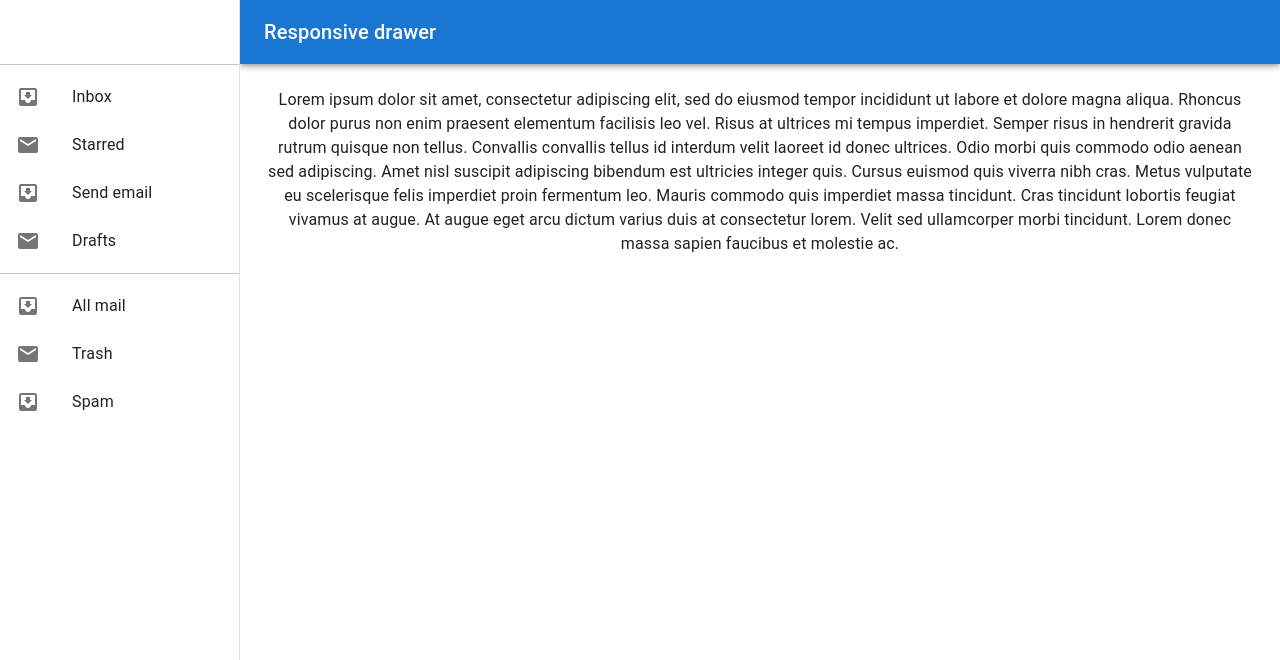
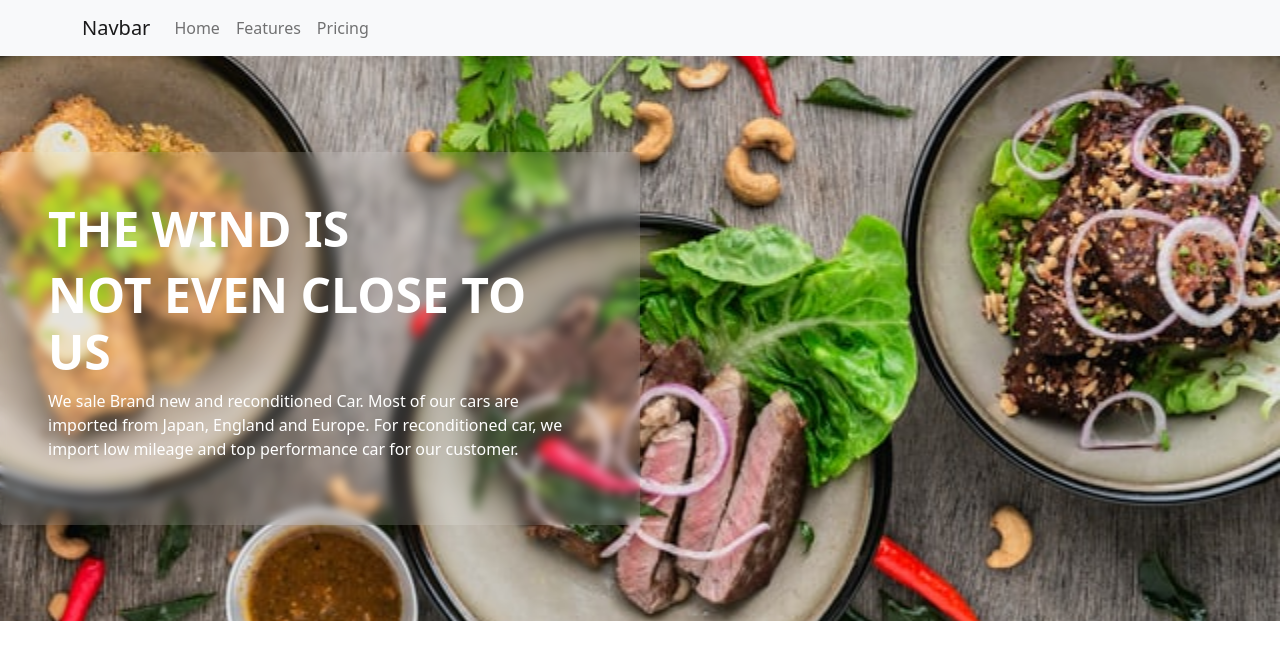
Before and after one commit to rokibulslam/online-food-delivery-frontend, a React (Create React App) app: page / in a window 1280 px wide. Shown: the top 660 px of the page. Built offline with nearby package versions, Linux system fonts and the light colour scheme; the HTML template or start-up script is replaced by a standard one.

Commit message:
cover image

```diff
--- a/src/App.js
+++ b/src/App.js
@@ -1,11 +1,12 @@
 import logo from './logo.svg';
 import './App.css';
 import UserDashboard from './Pages/Dashboard/UserDashboard/UserDashboard';
+import Home from './Pages/Home/Home/Home';
 
 function App() {
   return (
     <div className="App">
-      <UserDashboard></UserDashboard>
+      <Home></Home>
     </div>
   );
 }
--- /dev/null
+++ b/src/Pages/Home/Banner/Banner.css
@@ -0,0 +1,28 @@
+.banner{
+    background-image: url('../../../../Images/cover.jpg');
+    background-position: center center;
+    background-size: cover;
+
+    background-repeat: no-repeat;
+    overflow: hidden;
+
+}
+
+.form-banner {
+    background-color: rgba(255, 255, 255, .15);
+    backdrop-filter: blur(5px);
+}
+.h1-tag{
+    font-size: 3em;
+    color: white;
+    font-weight: bolder;
+}
+.about-btn{
+    color: white;
+    background-color: red;
+    border: 0px;
+    border-radius: 10px;
+    padding: 10px 40px 10px 40px;
+
+
+}
--- /dev/null
+++ b/src/Pages/Home/Banner/Banner.js
@@ -0,0 +1,26 @@
+import React from 'react';
+import Button from "@restart/ui/esm/Button";
+import { NavLink } from "react-router-dom";
+
+import "./Banner.css";
+const Banner = () => {
+    return (
+      <div className="banner py-5">
+
+
+            <div className="col-md-6 align-content-start d-flex flex-column align-items-start form-banner my-5 p-5 rounded">
+              <h1 className="h1-tag text-start">THE WIND IS</h1>
+              <h1 className="h1-tag text-start">NOT EVEN CLOSE TO US</h1>
+              <p className="text-white text-start">
+                We sale Brand new and reconditioned Car. Most of our cars are
+                imported from Japan, England and Europe. For reconditioned car,
+                we import low mileage and top performance car for our customer.
+              </p>
+            </div>
+          </div>
+
+
+    );
+};
+
+export default Banner;
--- /dev/null
+++ b/src/Pages/Home/Home/Home.js
@@ -0,0 +1,14 @@
+import React from 'react';
+import Banner from '../Banner/Banner';
+import Navigation from '../Navigation/Navigation';
+
+const Home = () => {
+    return (
+        <div>
+            <Navigation></Navigation>
+            <Banner></Banner>
+        </div>
+    );
+};
+
+export default Home;
--- /dev/null
+++ b/src/Pages/Home/Navigation/Navigation.css
@@ -0,0 +1,9 @@
+.nav-bg{
+    background-color: #00331E;
+    border-bottom: 2px solid #00EB89;
+
+
+}
+.nav-text-color{
+    color: #00EB89;
+}
--- /dev/null
+++ b/src/Pages/Home/Navigation/Navigation.js
@@ -0,0 +1,24 @@
+import React from "react";
+import { Container, Nav, Navbar} from "react-bootstrap";
+import { NavLink } from "react-router-dom";
+import "./Navigation.css";
+
+
+const Navigation = () => {
+  return (
+    <div>
+      <Navbar bg="light" variant="light">
+        <Container>
+          <Navbar.Brand href="#home">Navbar</Navbar.Brand>
+          <Nav className="me-auto">
+            <Nav.Link href="#home">Home</Nav.Link>
+            <Nav.Link href="#features">Features</Nav.Link>
+            <Nav.Link href="#pricing">Pricing</Nav.Link>
+          </Nav>
+        </Container>
+      </Navbar>
+    </div>
+  );
+};
+
+export default Navigation;
```
Also changed, not shown: Images/cover.jpg (added).
